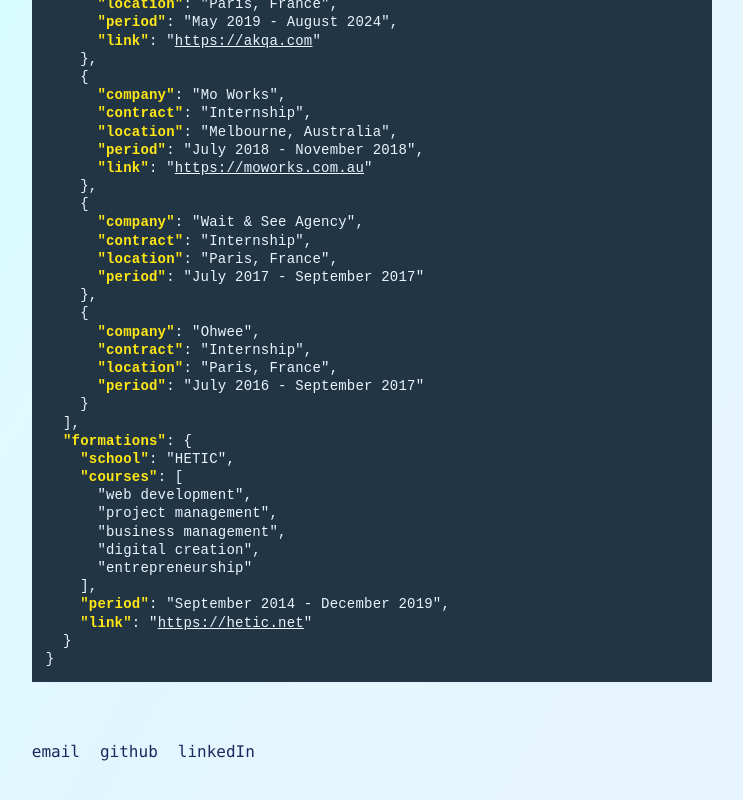
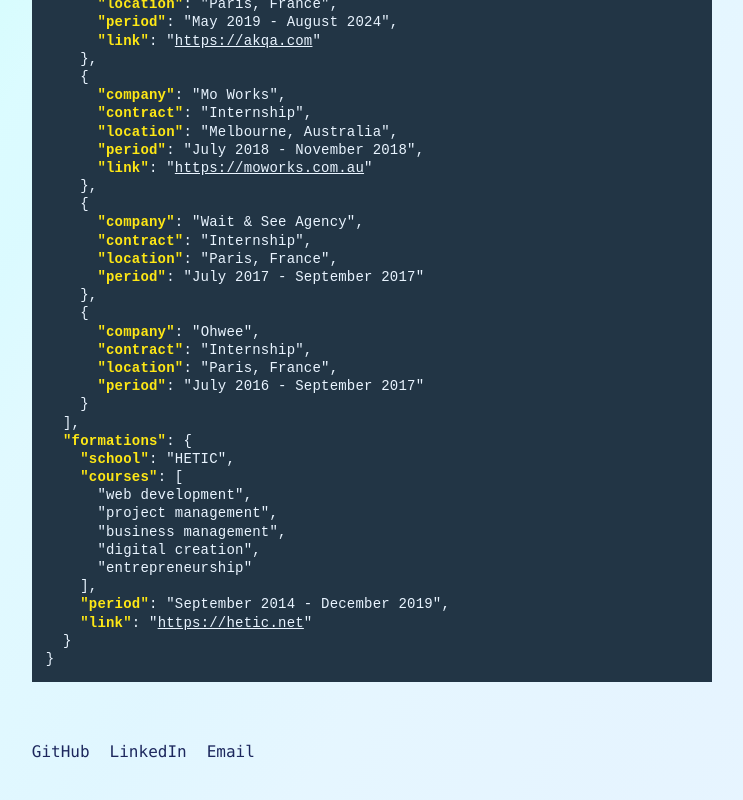
Before and after one commit to nothaldir/portfolio-2026, a Vue app: page / in a window 1280 px wide. Shown: the part 910-1710 px from the top of the page, without its empty margins (45-788 px from the left). Built offline with nearby package versions, Linux system fonts and the light colour scheme.

Commit message:
update links & link style

```diff
--- a/src/App.vue
+++ b/src/App.vue
@@ -68,6 +68,7 @@
   margin-top: 3rem;
 }
 
+a,
 a:active,
 a:visited {
   color: inherit;
--- a/src/components/MyFooter.vue
+++ b/src/components/MyFooter.vue
@@ -2,17 +2,17 @@
   <footer id="links">
     <ul>
       <li>
-        <a href="mailto:alex.berneau@outlook.com">email</a>
-      </li>
-      <li>
         <a href="https://github.com/nothaldir" target="_blank" rel="noopener noreferrer">
-          github
+          GitHub
         </a>
       </li>
       <li>
         <a href="https://www.linkedin.com/in/alexberneau/" target="_blank" rel="noopener noreferrer">
-          linkedIn
+          LinkedIn
         </a>
+      </li>
+      <li>
+        <a href="mailto:alex.berneau@outlook.com">Email</a>
       </li>
     </ul>
   </footer>
--- a/src/components/MyIntro.vue
+++ b/src/components/MyIntro.vue
@@ -23,7 +23,7 @@
 </template>
 
 <style scoped>
-p+p {
+p + p {
   margin-top: 2em;
 }
 </style>
--- a/src/main.ts
+++ b/src/main.ts
@@ -1,4 +1,4 @@
-import "./assets/reset.css";
+import './assets/reset.css'
 import { createApp } from 'vue'
 import App from './App.vue'
 
```
